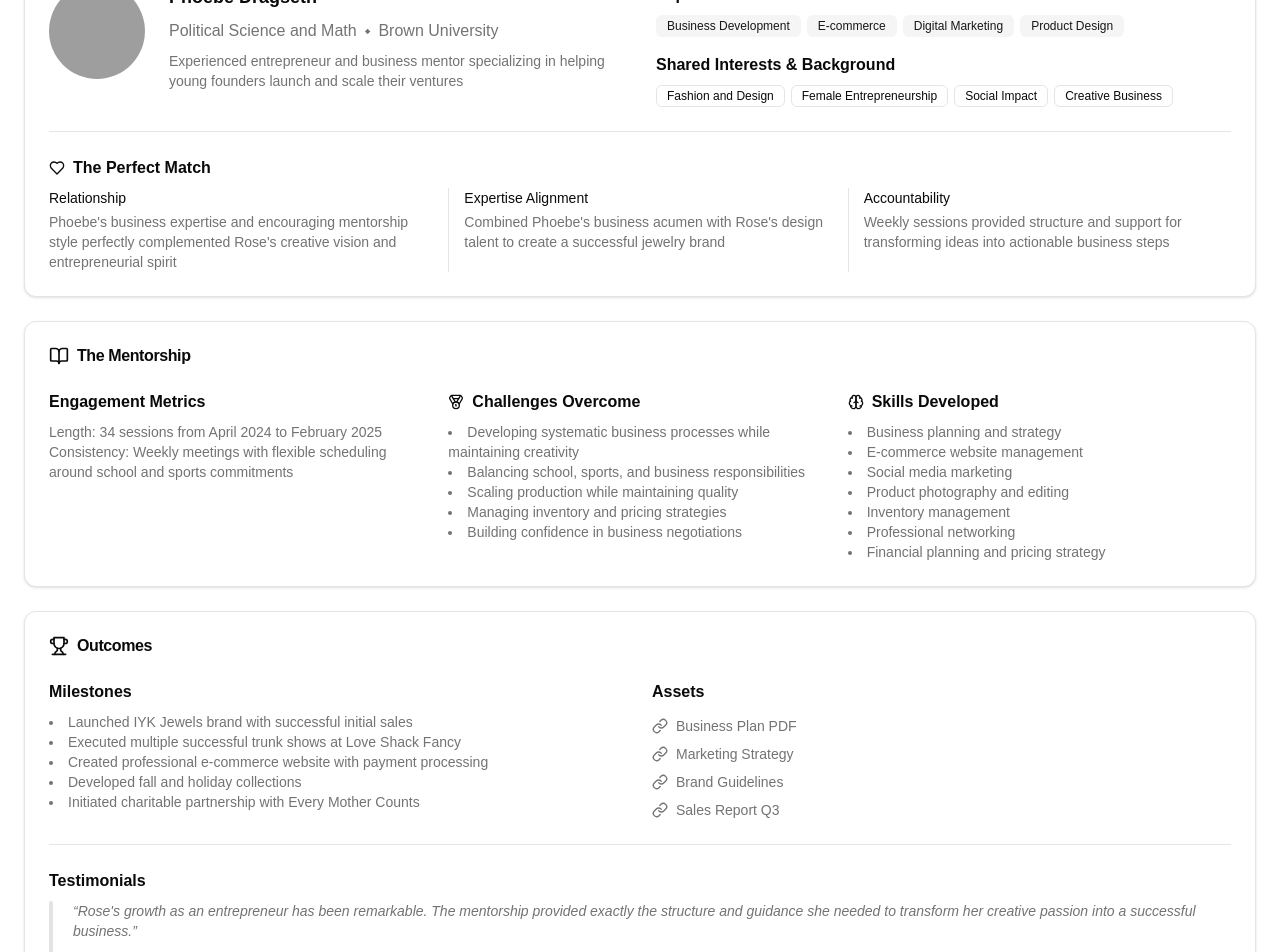
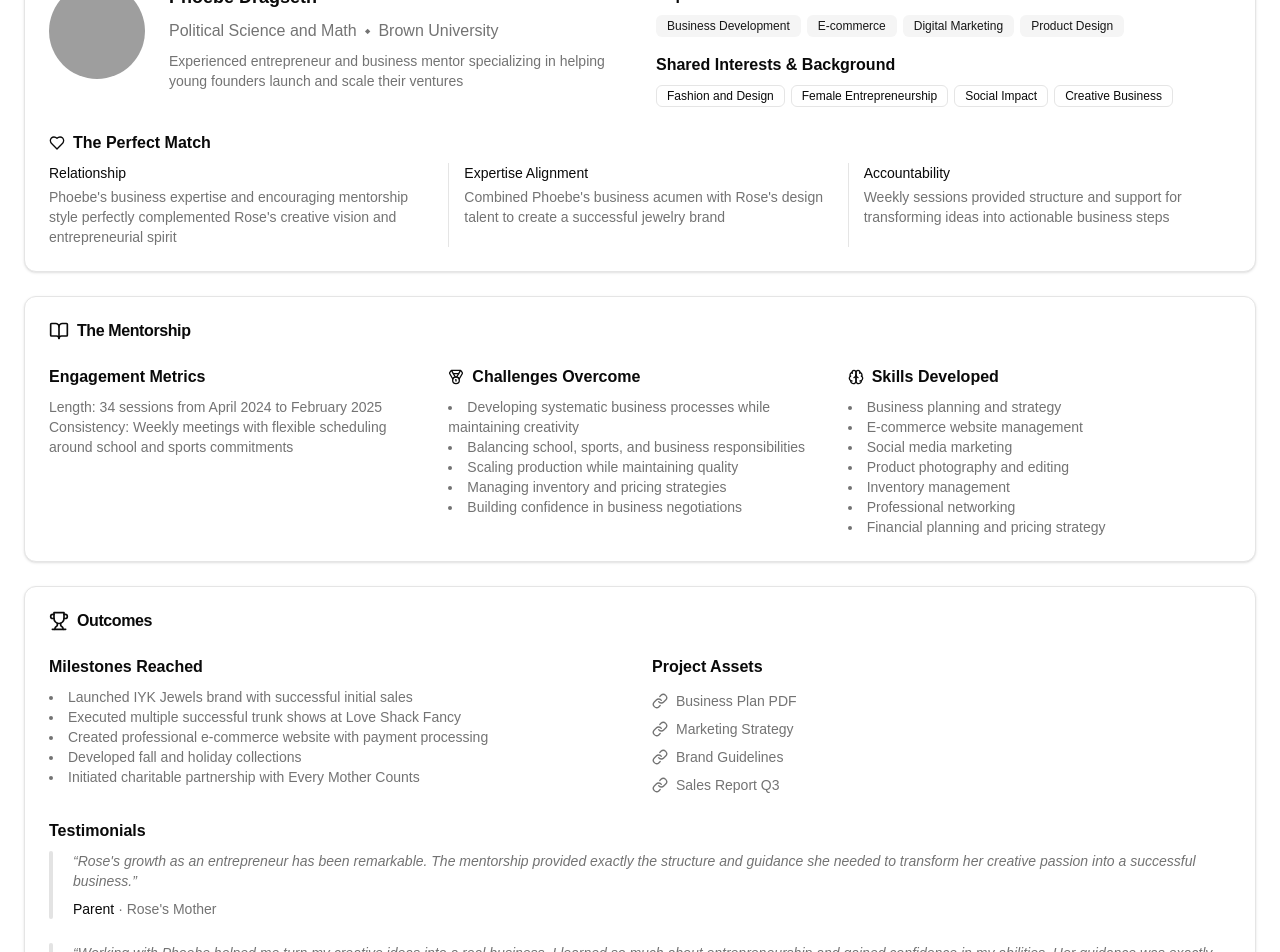
Before and after one commit to cabbachew/cc-stories, a Next.js app: page / in a window 1280 px wide. Shown: the part 720-1672 px from the top of the page. Built offline with nearby package versions, Linux system fonts and the light colour scheme; grey boxes are pictures that could not be loaded.

Commit message:
remove horizontal separators

```diff
--- a/app/components/Overview.tsx
+++ b/app/components/Overview.tsx
@@ -187,7 +187,7 @@ export default function Overview({
             </div>
           </div>
 
-          <Separator className="my-6" />
+          {/* <Separator className="my-6" /> */}
 
           <div className="space-y-2">
             <h4 className="font-semibold flex items-center gap-2">
@@ -293,7 +293,7 @@ export default function Overview({
           <div className="grid gap-6 md:grid-cols-2">
             <div className="space-y-4">
               <div className="space-y-2">
-                <h4 className="font-semibold">Milestones</h4>
+                <h4 className="font-semibold">Milestones Reached</h4>
                 <ul className="list-disc list-inside text-sm text-muted-foreground">
                   {studentStory.outcomes.milestones.map((milestone, i) => (
                     <li key={i}>{milestone}</li>
@@ -302,7 +302,7 @@ export default function Overview({
               </div>
             </div>
             <div>
-              <h4 className="font-semibold mb-3">Assets</h4>
+              <h4 className="font-semibold mb-3">Project Assets</h4>
               <div className="space-y-2">
                 {studentStory.gallery?.assets?.map((asset, index) => (
                   <a
@@ -320,7 +320,7 @@ export default function Overview({
             </div>
           </div>
 
-          <Separator className="my-6" />
+          {/* <Separator className="my-6" /> */}
 
           <div className="space-y-2">
             <h4 className="font-semibold">Testimonials</h4>
```
